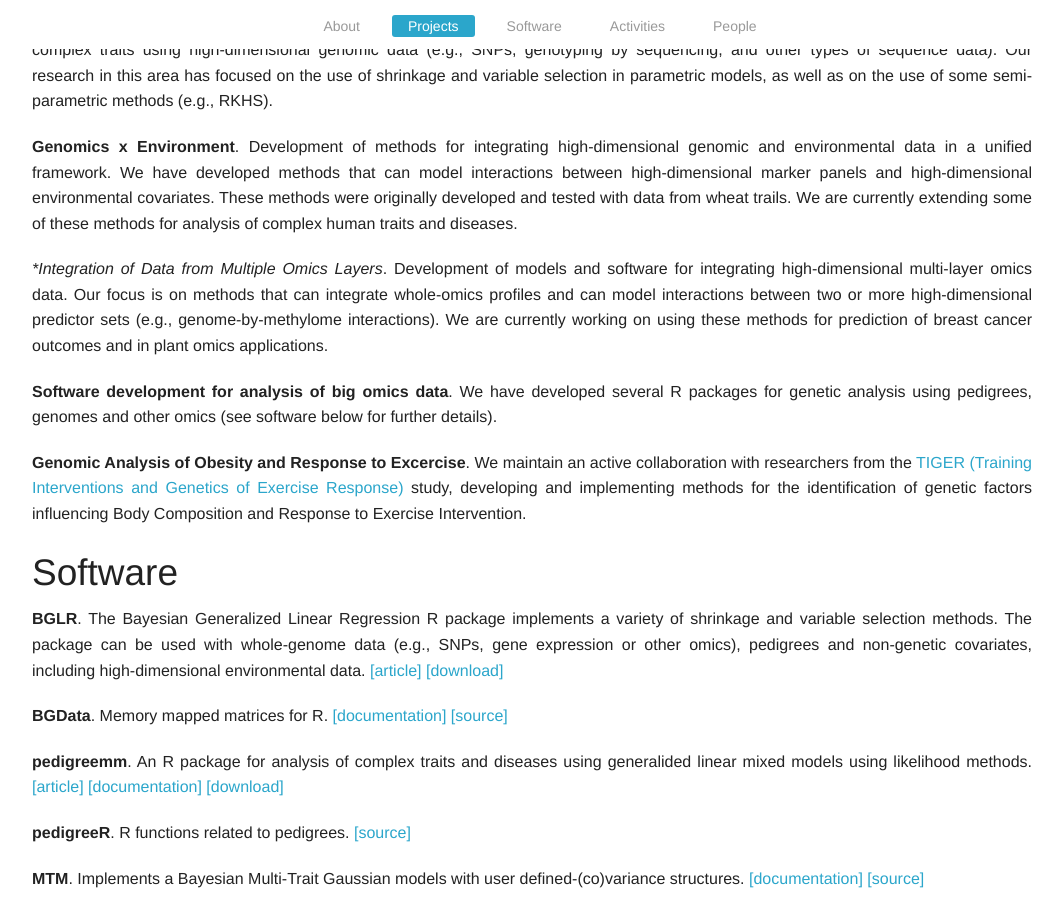
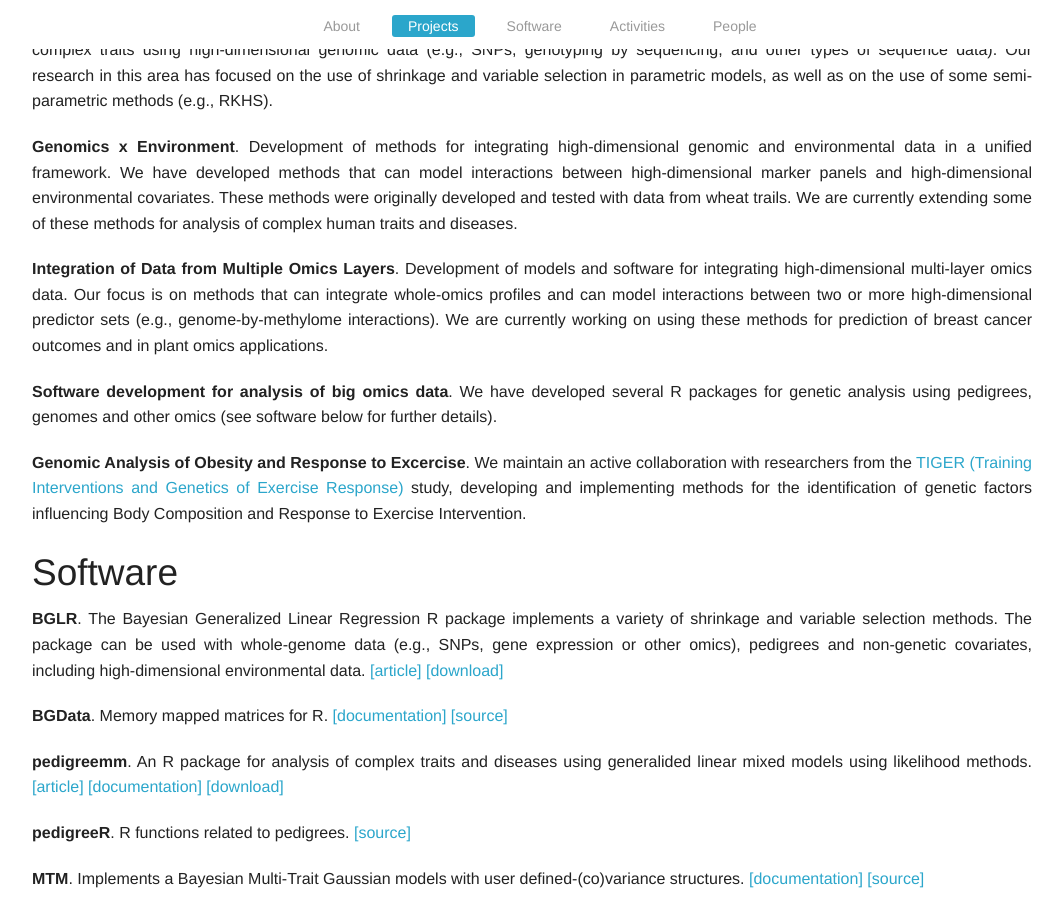
Before and after one commit to QuantGen/quantgen.github.io, a Jekyll site: the page built from index.html, in a window 1280 px wide and 900 px high, scrolled down 330 px. Shown: the whole window, without its empty margins (108-1171 px from the left). Built offline with Jekyll 4.4.1, drawn with Linux system fonts in a browser that asks for light colours.

Commit message:
Fix typo.

```diff
--- a/_includes/projects.md
+++ b/_includes/projects.md
@@ -2,7 +2,7 @@
 
 **Genomics x Environment**. Development of methods for integrating high-dimensional genomic and environmental data in a unified framework. We have developed methods that can model interactions between high-dimensional marker panels and high-dimensional environmental covariates. These methods were originally developed and tested with data from wheat trails. We are currently extending some of these methods for analysis of complex human traits and diseases.
 
-**Integration of Data from Multiple Omics Layers*. Development of models and software for integrating high-dimensional multi-layer omics data. Our focus is on methods that can integrate whole-omics profiles and can model interactions between two or more high-dimensional predictor sets (e.g., genome-by-methylome interactions). We are currently working on using these methods for prediction of breast cancer outcomes and in plant omics applications.
+**Integration of Data from Multiple Omics Layers**. Development of models and software for integrating high-dimensional multi-layer omics data. Our focus is on methods that can integrate whole-omics profiles and can model interactions between two or more high-dimensional predictor sets (e.g., genome-by-methylome interactions). We are currently working on using these methods for prediction of breast cancer outcomes and in plant omics applications.
 
 **Software development for analysis of big omics data**. We have developed several R packages for genetic analysis using pedigrees, genomes and other omics (see software below for further details).
 
```
